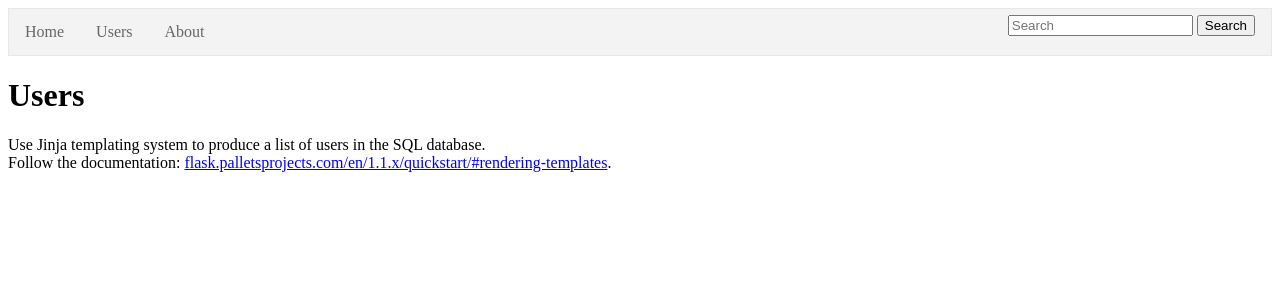
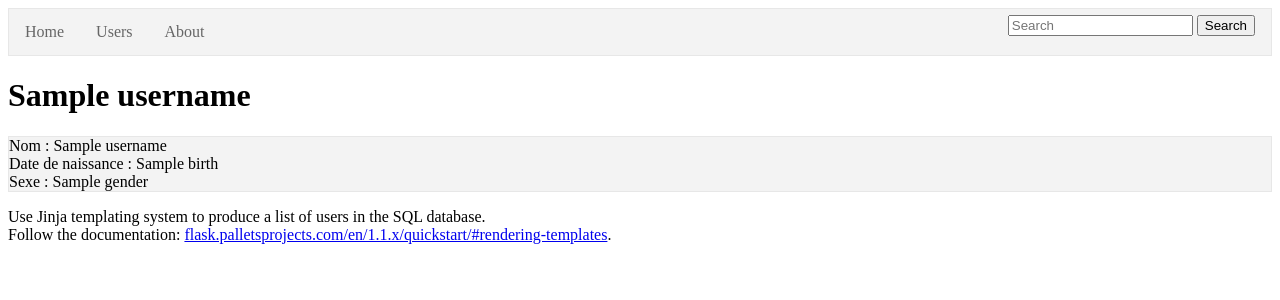
Before and after one commit to AdrianZBIM/Dev_web_TP1, a Flask app: template templates/users.html in a window 1280 px wide. Shown: the top 300 px of the page. Run offline with Flask 2, Linux system fonts and the light colour scheme; the template is opened without the code that fills it: most values are stand-ins (such as "Sample title", 1, 10 or a date in 2020); parts of the project's set-up code (start-up, migrations or seed data) failed here and were passed over.

Commit message:
List users 3)

```diff
--- a/app.py
+++ b/app.py
@@ -85,11 +85,21 @@ def about():
 
 
 @app.route('/users')
+
 @app.route('/users/<username>/')
 def users(username=None):
-    if not username:
-        return render_template('users.html')
-    abort(404)
+	app.logger.debug(username, "nom renvoyé")
+	app.logger.debug(get_users({"name": username}))
+	if (not username):
+		dic_user = get_users()
+		app.logger.debug("on entre dans username global")
+		return render_template("users.html", page_title = "<username>", dic_user = dic_user, username = username)
+	elif get_users({"name": username}):
+		app.logger.debug("on entre dans username spécifique")
+		username = get_users({"name": username})
+		return render_template("users.html", page_title = "<username>",  username = username)
+	else:
+		abort(404)
 
 
 @app.route('/search/', methods=['GET'])
--- a/templates/about.html
+++ b/templates/about.html
@@ -1,5 +1,6 @@
 {% extends "base.html" %}
 {# Have a look at base.html as well to understand how templating works ;)  #}
+
 <title>{% block title %}C'est la page About là{% endblock %}</title>
 
 {% block content %}
--- a/templates/users.html
+++ b/templates/users.html
@@ -1,8 +1,33 @@
 {% extends 'base.html' %}
 {% block content %}
-      <h1 class="mt-5">Users</h1>
-      <div class="alert alert-info" role="alert">
-        <p class="lead">Use Jinja templating system to produce a list of users in the SQL database.<br />
+
+    {% if username != None %}
+    <h1 class="mt-5">{{ username['name']}}</h1>
+      	<ul id="display_user">
+	        <li>
+	        	Nom : {{ username['name'] }}
+	    	</li></br>
+
+	        <li>
+	        	Date de naissance : {{ username['birth'] }}
+	    	</li></br>
+	        <li>
+	        	Sexe : {{ username['gender']}}
+	    	</li></br>
+    	</ul>
+    	{% else %}
+    	<h1 class="mt-5">Users</h1>
+    	<ul id="User_names">
+		    {% for item in dic_user %}
+		        <li>
+		        	<a href="users/{{ item['name'] }}"> {{ item['name'] }}, {{ item['birth'] }},  {{ item['gender']}}</a>
+		        </li>
+		    {% endfor %}
+    	</ul>
+	{% endif %}
+
+	<div class="alert alert-info" role="alert">
+		<p class="lead">Use Jinja templating system to produce a list of users in the SQL database.<br />
         Follow the documentation: <a href="https://flask.palletsprojects.com/en/1.1.x/quickstart/#rendering-templates">flask.palletsprojects.com/en/1.1.x/quickstart/#rendering-templates</a>.
       </div>
 {% endblock %}
```
